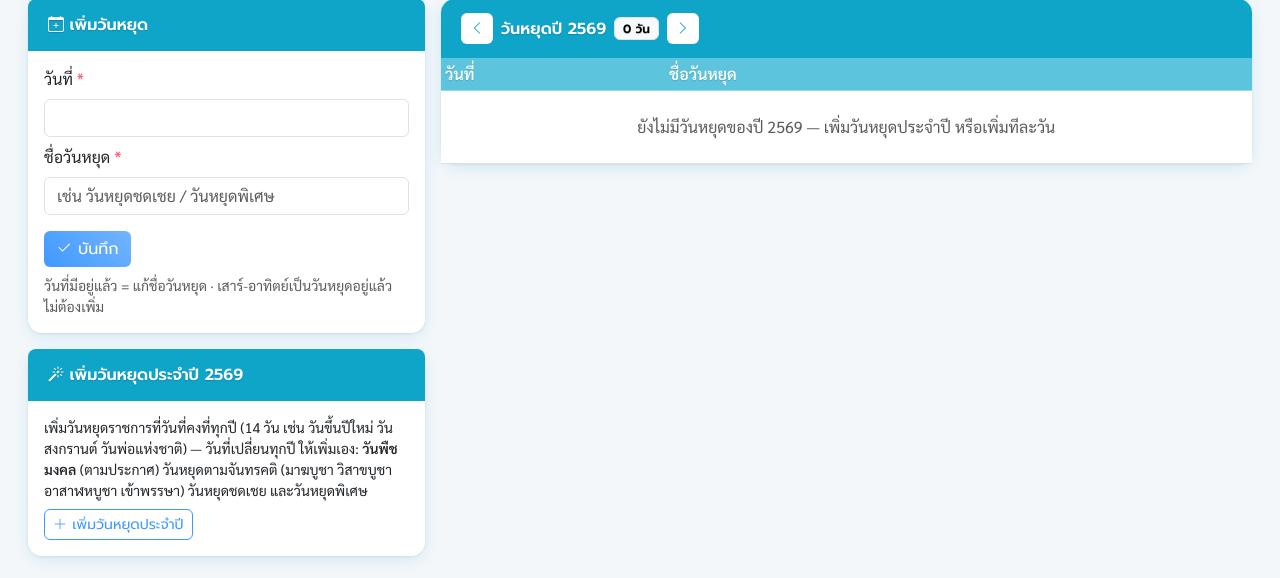
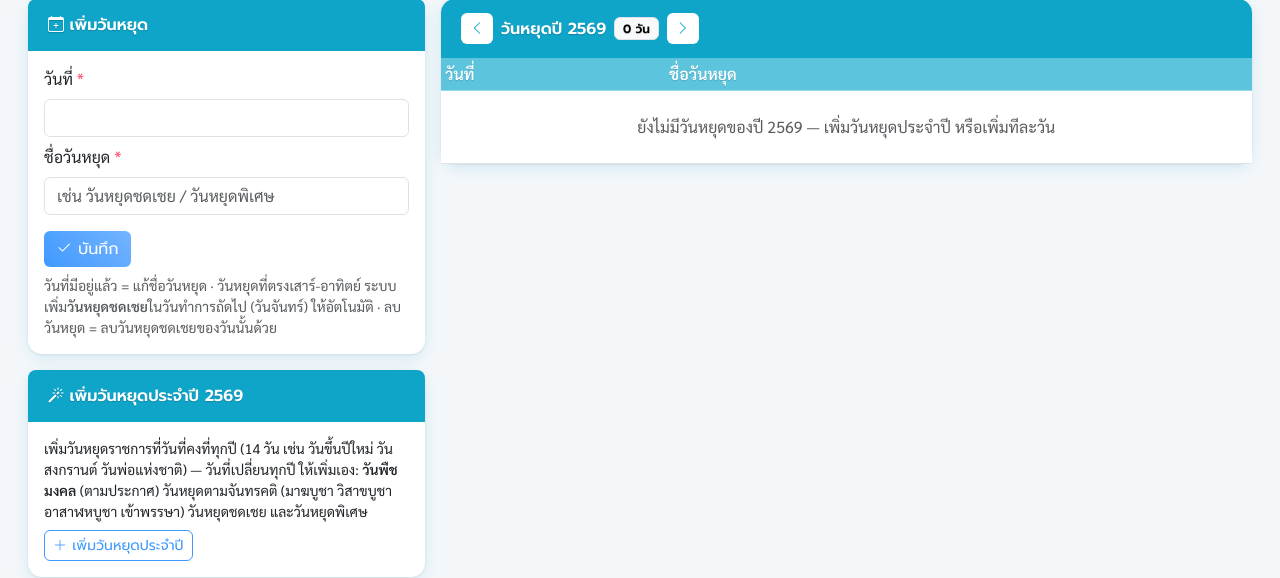
Before and after one commit to tazexpert/nsokhkaen, a PHP site: page /nsokhkaen/modules/calendar/holidays.php in a window 1280 px wide. Shown: the part 200-778 px from the top of the page. Run offline with PHP 8.4, Linux system fonts and the light colour scheme; the visitor is signed in with stand-in values (Sample User, id 1); data comes from the database, SQL or seed files in the repository; tables that the repository leaves empty hold one stand-in row (values such as "Sample post"); grey boxes marked "Sample" are stand-in pictures; some libraries are stand-ins or nearby versions.

Commit message:
วันหยุด: ตรงเสาร์-อาทิตย์ เพิ่มวันหยุดชดเชยในวันทำการถัดไปอัตโนมัติ (เพิ่มทีละวัน / วันหยุดประจำปี)
- วันหยุดติดกัน (เช่น สงกรานต์ เสาร์+อาทิตย์) ได้วันชดเชยครบ · กดซ้ำไม่เพิ่มซ้ำ · ลบวันหยุด = ลบวันชดเชยของวันนั้นด้วย

Co-Authored-By: Claude Opus 5.5 <noreply@anthropic.com>
Claude-Session: https://claude.ai/code/session_01YMsi9eRvnx4KGxW4i1fmgS

```diff
--- a/manual.php
+++ b/manual.php
@@ -57,7 +57,7 @@ $sections = [
             ['กิจกรรมงานพิธี (จัดเวรกิจกรรม)', 'ผู้บันทึกกิจกรรม', '<ol><li>เมนู <b>เพิ่มกิจกรรม</b> → แท็บ <b>กิจกรรมงานพิธี</b> (อ่านข้อความจากหนังสือได้เช่นกัน รวมถึงการแต่งกาย)</li><li>กรอกชื่อกิจกรรม วันที่ เวลา สถานที่ การแต่งกาย — กล่อง <b>ลำดับคิว</b> แสดงคิวข้าราชการและกลุ่มกิจกรรม</li><li>เลือกว่าสถิติจังหวัดเข้าร่วมหรือไม่ (เข้าร่วม = ไม่ต้องมีข้าราชการไปด้วยก็ได้ · ถึงคิวพอดี = นับเป็นคิว) และรูปแบบ: ข้าราชการ 1 คน + กลุ่ม / เฉพาะข้าราชการหลายคน / ข้าราชการทุกคน</li><li>เลือกข้าราชการ (ข้ามได้ 1–3 คิว คนที่ถูกข้ามได้คิวถัดไป) → <b>ยืนยันจัดเวรและเพิ่มลงปฏิทิน</b> → คัดลอก <b>ข้อความไลน์</b> ไปวางในไลน์กลุ่ม</li><li>ยกเลิกเวร = ลบกิจกรรมในปฏิทิน (คืนคิวให้อัตโนมัติ) · ผู้ดูแลปฏิทินแก้รายชื่อ/กลุ่มที่ปุ่ม <b>รายชื่อและกลุ่ม</b></li></ol>', 'cal_rota', 'กิจกรรมงานพิธี (จัดเวรกิจกรรม)'],
             ['นำเข้าเวรสำนักงาน (Excel)', 'ผู้ดูแลปฏิทิน', '<p>เมนู <b>นำเข้าเวรสนง./ศาลากลาง</b> → แท็บ <b>เวรสำนักงาน (Excel)</b>: ดาวน์โหลดแบบฟอร์ม กรอกเครื่องหมายในวันที่อยู่เวร (1 ชีต = 1 เดือน) เลือกไฟล์ → <b>ตรวจสอบข้อมูลก่อนนำเข้า</b> → ยืนยัน</p>', 'cal_duty', 'นำเข้าเวรสำนักงาน'],
             ['นำเข้าเวรศาลากลาง (PDF คำสั่งจังหวัด)', 'ผู้ดูแลปฏิทิน', '<ol><li>แท็บ <b>เวรศาลากลาง (PDF คำสั่งจังหวัด)</b> → เลือกไฟล์ PDF ที่สแกน → <b>ตรวจสอบข้อมูลก่อนนำเข้า</b> (รอ 1–3 นาที)</li><li>ระบบอ่านตารางบัญชีแนบท้ายคำสั่ง เลือกเฉพาะบุคลากรของสำนักงานในช่องผู้ปฏิบัติหน้าที่เวรและผู้ตรวจเวร (วันที่ · กลางวัน/กลางคืน)</li><li>ตรวจกับไฟล์ แก้/เพิ่ม/ลบรายการ (รายการที่เน้นสีต้องตรวจ) แล้วกด <b>บันทึกและลงปฏิทิน</b> — แจ้งเตือนเจ้าตัว และทำเครื่องหมาย * ในแผนการปฏิบัติงาน · <b>ล้างเดือนนี้</b> = กลับไปใช้เวรจากแผน</li></ol>', 'cal_guard', 'นำเข้าเวรศาลากลางจาก PDF'],
-            ['วันหยุดราชการ / วันหยุดพิเศษ', 'ผู้ดูแลปฏิทิน', '<p>เมนู <b>วันหยุด</b>: เพิ่มวันหยุดนอกจากเสาร์-อาทิตย์ (เลือกวันที่ + ชื่อวันหยุด) เช่น วันพืชมงคล วันหยุดชดเชย วันหยุดพิเศษ วันหยุดตามจันทรคติ · ปุ่ม <b>เพิ่มวันหยุดประจำปี</b> เพิ่มวันหยุดราชการที่วันที่คงที่ของปีที่เลือกให้ · วันหยุดแสดงสีเทาพร้อมชื่อวันหยุดในปฏิทินรายเดือน ตารางกิจกรรม และแผนการปฏิบัติงาน</p>', '', ''],
+            ['วันหยุดราชการ / วันหยุดพิเศษ', 'ผู้ดูแลปฏิทิน', '<p>เมนู <b>วันหยุด</b>: เพิ่มวันหยุดนอกจากเสาร์-อาทิตย์ (เลือกวันที่ + ชื่อวันหยุด) เช่น วันพืชมงคล วันหยุดชดเชย วันหยุดพิเศษ วันหยุดตามจันทรคติ · ปุ่ม <b>เพิ่มวันหยุดประจำปี</b> เพิ่มวันหยุดราชการที่วันที่คงที่ของปีที่เลือกให้ · วันหยุดที่ตรงเสาร์-อาทิตย์ ระบบเพิ่ม <b>วันหยุดชดเชย</b> ในวันทำการถัดไป (วันจันทร์) ให้อัตโนมัติ · วันหยุดแสดงสีเทาพร้อมชื่อวันหยุดในปฏิทินรายเดือน ตารางกิจกรรม และแผนการปฏิบัติงาน</p>', '', ''],
             ['นำเข้าเวลาปฏิบัติราชการ', 'ผู้ดูแลปฏิทิน', '<p>เมนู <b>นำเข้าเวลาปฏิบัติราชการ</b>: เลือกไฟล์รายงานการมาปฏิบัติราชการ (PDF) แล้วนำเข้า — ผลแสดงในแผนการปฏิบัติงาน (สาย / ลงเวลาไม่ครบ / ขาดราชการ / ไปราชการ / การลา) และในปฏิทินของแต่ละคน (เห็นเฉพาะตนเอง)</p>', 'cal_att', 'นำเข้าเวลาปฏิบัติราชการ'],
         ]],
     ['inventory', 'ระบบบริหารจัดการวัสดุและครุภัณฑ์', 'bi-box-seam', '#c34397',
--- a/modules/calendar/holidays.php
+++ b/modules/calendar/holidays.php
@@ -21,6 +21,40 @@ const CAL_FIXED_HOLIDAYS = [
     '12-10' => 'วันรัฐธรรมนูญ', '12-31' => 'วันสิ้นปี',
 ];
 
+const CAL_COMP_PREFIX = 'วันหยุดชดเชย';
+
+/**
+ * วันหยุดตรงเสาร์-อาทิตย์ → เพิ่มวันหยุดชดเชยในวันทำการถัดไป (วันจันทร์ หรือวันถัดไปที่ไม่ใช่วันหยุด)
+ * ชื่อ "วันหยุดชดเชย" + ชื่อวันหยุด · มีครบแล้ว (ภายใน 10 วัน) = ไม่เพิ่มซ้ำ (กดซ้ำได้) · คืนวันที่ชดเชยที่เพิ่ม หรือ null
+ */
+function cal_holiday_comp(PDO $pdo, string $date, string $name, int $uid): ?string
+{
+    $w = (int)date('w', strtotime($date));
+    if (($w !== 0 && $w !== 6) || str_starts_with($name, CAL_COMP_PREFIX)) {
+        return null;
+    }
+    $compName = mb_substr(CAL_COMP_PREFIX . $name, 0, 150);
+    $until = date('Y-m-d', strtotime($date . ' +10 days'));
+    // ไม่เพิ่มซ้ำ: วันหยุดชื่อเดียวกันตรงเสาร์-อาทิตย์ติดกัน (เช่น สงกรานต์ เสาร์+อาทิตย์) ต้องได้วันชดเชยครบตามจำนวนวัน
+    $st = $pdo->prepare('SELECT holiday_date FROM cal_holidays WHERE name = ? AND holiday_date >= ? AND holiday_date < ?');
+    $st->execute([$name, date('Y-m-d', strtotime($date . ' -10 days')), $date]);
+    $need = 1 + count(array_filter($st->fetchAll(PDO::FETCH_COLUMN), fn($d) => in_array((int)date('w', strtotime($d)), [0, 6], true)));
+    $st = $pdo->prepare('SELECT COUNT(*) FROM cal_holidays WHERE name = ? AND holiday_date > ? AND holiday_date <= ?');
+    $st->execute([$compName, $date, $until]);
+    if ((int)$st->fetchColumn() >= $need) {
+        return null;
+    }
+    $taken = cal_holidays(date('Y-m-d', strtotime($date . ' +1 day')), $until);
+    for ($d = date('Y-m-d', strtotime($date . ' +1 day')); $d <= $until; $d = date('Y-m-d', strtotime($d . ' +1 day'))) {
+        $dw = (int)date('w', strtotime($d));
+        if ($dw !== 0 && $dw !== 6 && !isset($taken[$d])) {
+            $pdo->prepare('INSERT INTO cal_holidays (holiday_date, name, created_by) VALUES (?, ?, ?)')->execute([$d, $compName, $uid]);
+            return $d;
+        }
+    }
+    return null;
+}
+
 if ($_SERVER['REQUEST_METHOD'] === 'POST' && $hasTable) {
     check_csrf();
     $action = post('action');
@@ -32,13 +66,22 @@ if ($_SERVER['REQUEST_METHOD'] === 'POST' && $hasTable) {
         } else {
             $pdo->prepare('INSERT INTO cal_holidays (holiday_date, name, created_by) VALUES (?, ?, ?) ON DUPLICATE KEY UPDATE name = VALUES(name)')
                 ->execute([$date, mb_substr($name, 0, 150), $me['id']]);
-            audit_log('cal_holiday_add', $date . ' ' . $name, CAL_MODULE);
-            flash('บันทึกวันหยุด ' . thai_date($date) . ' — ' . $name . ' แล้ว');
+            $comp = cal_holiday_comp($pdo, $date, $name, (int)$me['id']);     // ตรงเสาร์-อาทิตย์ → วันหยุดชดเชย
+            audit_log('cal_holiday_add', $date . ' ' . $name . ($comp ? ' · ชดเชย ' . $comp : ''), CAL_MODULE);
+            flash('บันทึกวันหยุด ' . thai_date($date) . ' — ' . $name . ' แล้ว'
+                . ($comp ? ' · ตรงวันเสาร์-อาทิตย์ เพิ่ม' . CAL_COMP_PREFIX . ' ' . cal_date_text($comp) . ' ให้แล้ว' : ''));
             $year = (int)substr($date, 0, 4);
         }
     } elseif ($action === 'delete') {
         $date = post('date');
+        $st = $pdo->prepare('SELECT name FROM cal_holidays WHERE holiday_date = ?');
+        $st->execute([$date]);
+        $name = (string)$st->fetchColumn();
         $pdo->prepare('DELETE FROM cal_holidays WHERE holiday_date = ?')->execute([$date]);
+        if ($name !== '') {                                       // ลบวันหยุดชดเชยของวันนั้นด้วย
+            $pdo->prepare('DELETE FROM cal_holidays WHERE name = ? AND holiday_date > ? AND holiday_date <= ?')
+                ->execute([mb_substr(CAL_COMP_PREFIX . $name, 0, 150), $date, date('Y-m-d', strtotime($date . ' +10 days'))]);
+        }
         audit_log('cal_holiday_delete', $date, CAL_MODULE);
         flash('ลบวันหยุด ' . thai_date($date) . ' แล้ว');
         $year = (int)substr($date, 0, 4);
@@ -49,8 +92,12 @@ if ($_SERVER['REQUEST_METHOD'] === 'POST' && $hasTable) {
             $ins->execute([$year . '-' . $md, $name, $me['id']]);
             $n += $ins->rowCount();
         }
-        audit_log('cal_holiday_preset', 'ปี ' . ($year + 543) . ' เพิ่ม ' . $n . ' วัน', CAL_MODULE);
-        flash('เพิ่มวันหยุดประจำปี ' . ($year + 543) . ' แล้ว ' . $n . ' วัน (วันที่มีอยู่แล้วไม่เปลี่ยน)');
+        $comps = 0;                                               // ตรงเสาร์-อาทิตย์ → วันหยุดชดเชย (ตามลำดับวันที่ เช่น สงกรานต์ต่อเนื่อง)
+        foreach (CAL_FIXED_HOLIDAYS as $md => $name) {
+            $comps += cal_holiday_comp($pdo, $year . '-' . $md, $name, (int)$me['id']) ? 1 : 0;
+        }
+        audit_log('cal_holiday_preset', 'ปี ' . ($year + 543) . ' เพิ่ม ' . $n . ' วัน · ชดเชย ' . $comps . ' วัน', CAL_MODULE);
+        flash('เพิ่มวันหยุดประจำปี ' . ($year + 543) . ' แล้ว ' . $n . ' วัน' . ($comps ? ' + วันหยุดชดเชย ' . $comps . ' วัน' : '') . ' (วันที่มีอยู่แล้วไม่เปลี่ยน)');
     }
     redirect('holidays?y=' . $year);
 }
@@ -75,7 +122,7 @@ require __DIR__ . '/header.php';
         <div class="mb-3"><label class="form-label">ชื่อวันหยุด <span class="text-danger">*</span></label>
           <input name="name" class="form-control" maxlength="150" required placeholder="เช่น วันหยุดชดเชย / วันหยุดพิเศษ"></div>
         <button class="btn btn-primary"><i class="bi bi-check2"></i> บันทึก</button>
-        <div class="small text-muted mt-2">วันที่มีอยู่แล้ว = แก้ชื่อวันหยุด · เสาร์-อาทิตย์เป็นวันหยุดอยู่แล้ว ไม่ต้องเพิ่ม</div>
+        <div class="small text-muted mt-2">วันที่มีอยู่แล้ว = แก้ชื่อวันหยุด · วันหยุดที่ตรงเสาร์-อาทิตย์ ระบบเพิ่ม<b>วันหยุดชดเชย</b>ในวันทำการถัดไป (วันจันทร์) ให้อัตโนมัติ · ลบวันหยุด = ลบวันหยุดชดเชยของวันนั้นด้วย</div>
       </div>
     </form>
     <form method="post" class="card" onsubmit="return confirm('เพิ่มวันหยุดราชการประจำปี <?= $year + 543 ?> (<?= count(CAL_FIXED_HOLIDAYS) ?> วันที่วันที่คงที่)?')">
```
